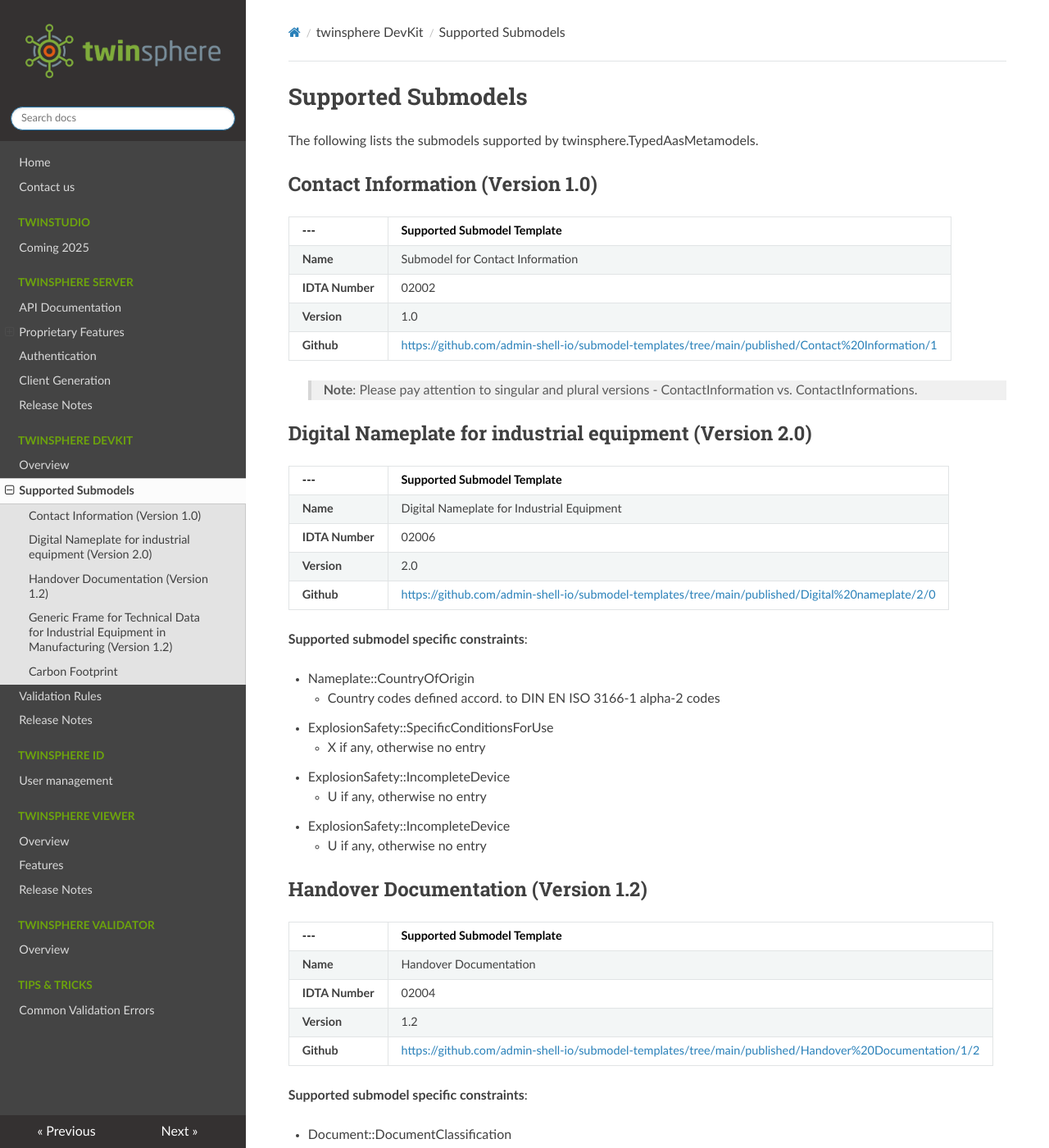
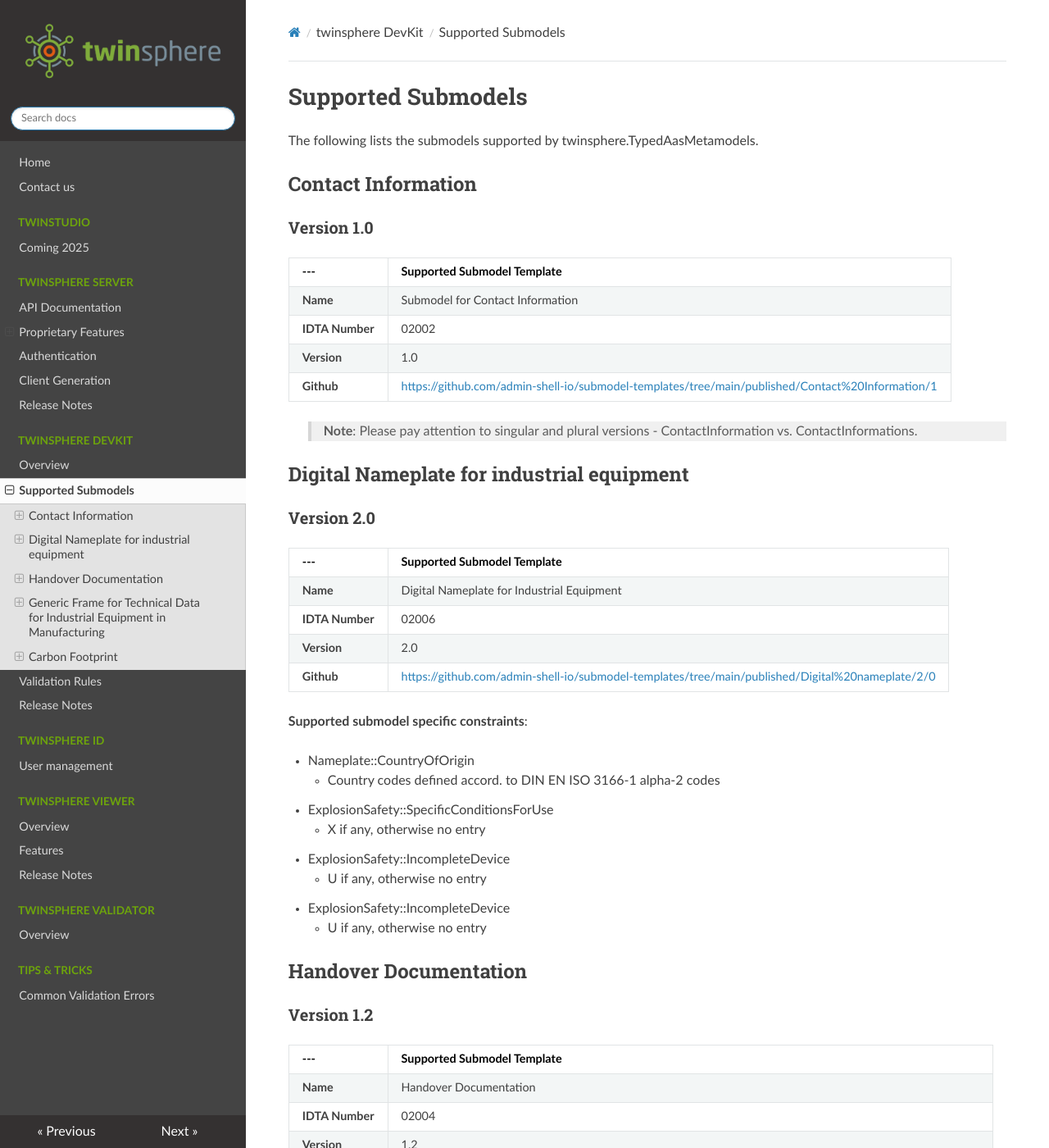
Before and after one commit to twinsphere/twinsphere.github.io, an MkDocs documentation site: the page built from docs/tam-submodels.md, in a window 1280 px wide and 1400 px high. Shown: the whole window at 82% size. Built offline with MkDocs 1.6.1, drawn with Linux system fonts in a browser that asks for light colours; nearby versions of some CDN libraries; some of the changed text lies outside the part shown.

Commit message:
refactor(tam): add sections for SMT versions
With support for multiple SMT versions the current sectioning scheme becomes
confusing. Thus add per-version sub-sections.

```diff
--- a/docs/tam-submodels.md
+++ b/docs/tam-submodels.md
@@ -2,7 +2,9 @@
 
 The following lists the submodels supported by twinsphere.TypedAasMetamodels.
 
-## Contact Information (Version 1.0)
+## Contact Information
+
+### Version 1.0
 
 | ---             | Supported Submodel Template                                                                        |
 |-----------------|----------------------------------------------------------------------------------------------------|
@@ -13,7 +15,9 @@
 
 > **Note**: Please pay attention to singular and plural versions - ContactInformation vs. ContactInformations.
 
-## Digital Nameplate for industrial equipment (Version 2.0)
+## Digital Nameplate for industrial equipment
+
+### Version 2.0
 
 | ---             | Supported Submodel Template                                                                        |
 |-----------------|----------------------------------------------------------------------------------------------------|
@@ -33,7 +37,9 @@
 - ExplosionSafety::IncompleteDevice
     - U if any, otherwise no entry
 
-## Handover Documentation (Version 1.2)
+## Handover Documentation
+
+### Version 1.2
 
 <!-- markdownlint-disable line-length -->
 
@@ -89,9 +95,11 @@
     - The [language-independent] content must be identical in both Documents or DocumentVersions.
         - This cannot be checked as there is no way to check the language of the document content from the library.
 
+## Generic Frame for Technical Data for Industrial Equipment in Manufacturing
+
+### Version 1.2
+
 <!-- markdownlint-disable line-length -->
-
-## Generic Frame for Technical Data for Industrial Equipment in Manufacturing (Version 1.2)
 
 | ---             | Supported Submodel Template                                                                   |
 |-----------------|-----------------------------------------------------------------------------------------------|
```
Also changed, not shown: other parts of docs/tam-submodels.md (+2 -0 lines).
